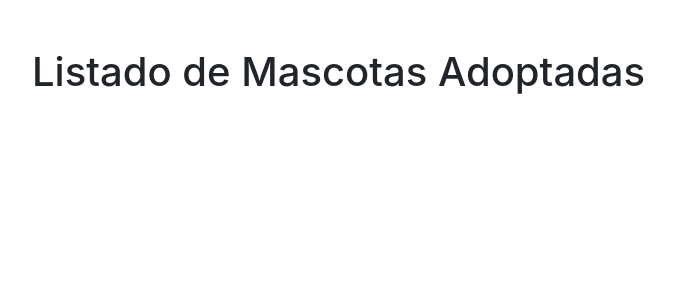
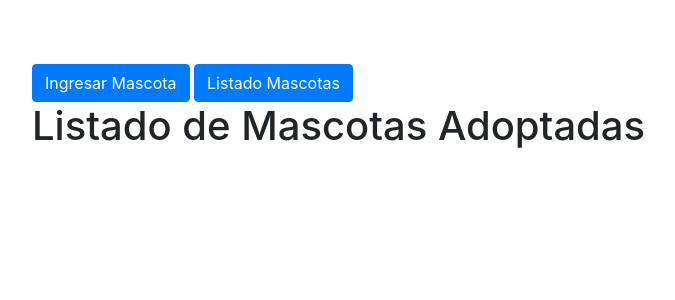
Before and after one commit to Joreyesi/Adoptame, a Django app: page /adoptar_mascota_lista/ in a window 1280 px wide. Shown: the top 300 px of the page, without its empty margins (53-728 px from the left). Run offline with Django 4.2, Linux system fonts and the light colour scheme; data that the repository does not hold is empty; some libraries are stand-ins or nearby versions.

Commit message:
botones para adoptar_mascotalista

```diff
--- a/mascotas/templates/mascotas/adoptar_mascota_lista.html
+++ b/mascotas/templates/mascotas/adoptar_mascota_lista.html
@@ -7,6 +7,12 @@
     <!-- Agrega el enlace al CSS de Bootstrap -->
     <link rel="stylesheet" href="https://stackpath.bootstrapcdn.com/bootstrap/4.5.2/css/bootstrap.min.css">
 </head>
+    <!-- Agrega un botón para ir a la página de ingreso de mascotas -->
+    <a href="{% url 'ingresar_mascota' %}" class="btn btn-primary mt-3">Ingresar Mascota</a>
+
+    <!-- Agrega un botón para ir a la página de lista de mascotas adoptadas -->
+    <a href="{% url 'listado_mascotas' %}" class="btn btn-primary mt-3">Listado Mascotas</a>
+
 <body class="container mt-5">
     <h1>Listado de Mascotas Adoptadas</h1>
     <ul class="list-group">
```
